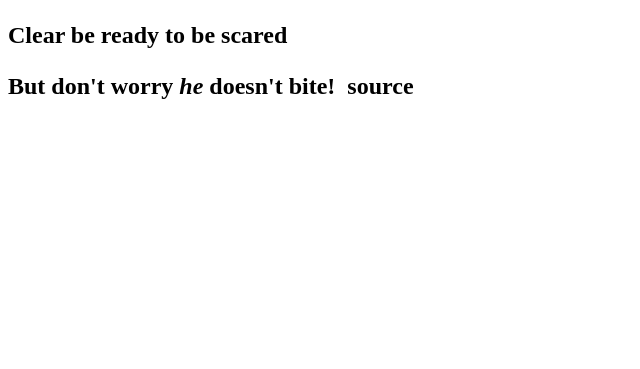
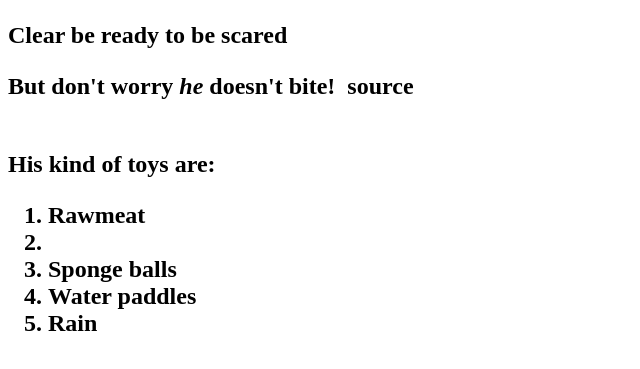
Before and after one commit to Asaph101/Pet-website, a plain HTML site: page love-pet.html in a window 1280 px wide. Shown: the part 109-478 px from the top of the page, without its empty margins (0-640 px from the left). Drawn offline with Linux system fonts and the light colour scheme.

Commit message:
Add organised list in the body

```diff
--- a/love-pet.html
+++ b/love-pet.html
@@ -15,6 +15,11 @@
     <img> source <source src="https://encrypted-tbn0.gstatic.com/images?q=tbn:ANd9GcQweXmZQ_4UPZqzYIenpMGzeG5wlPMJ0WUOBzdoBGk0D4o1SKmoyw" type="video/">
 <br />
 <br />
-
+    <p>His kind of toys are:</p>
+    <ol>
+      <li><strong>Raw</strong>meat<li>
+      <li>Sponge balls</li>
+      <li>Water paddles</li>
+      <li>Rain</li>
   </body>
 </html>
```
